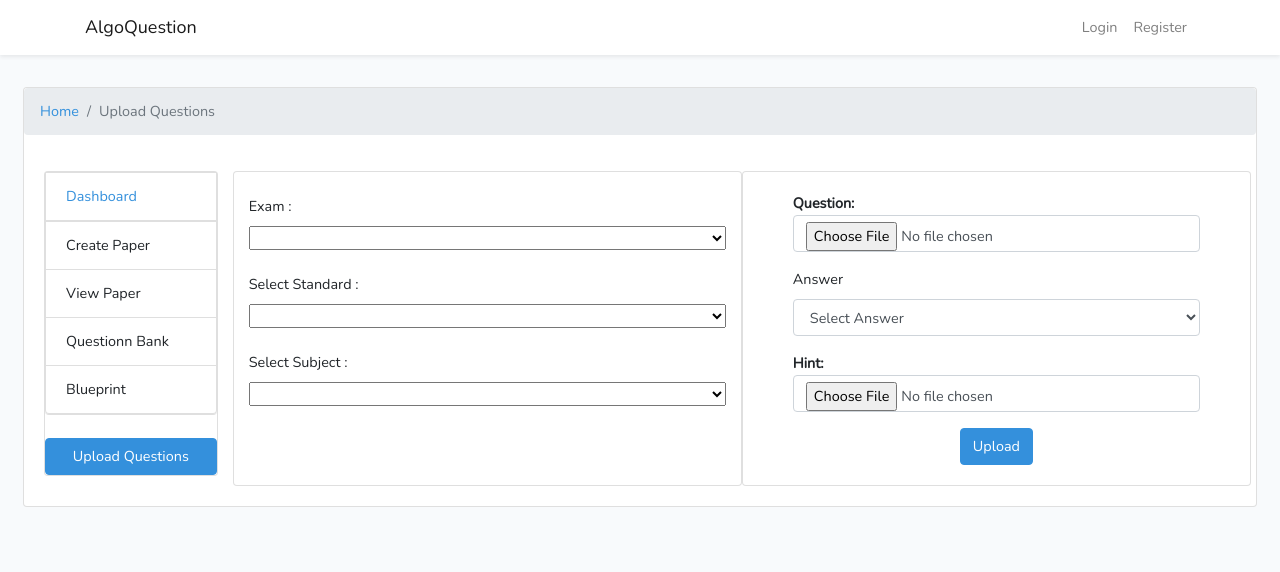
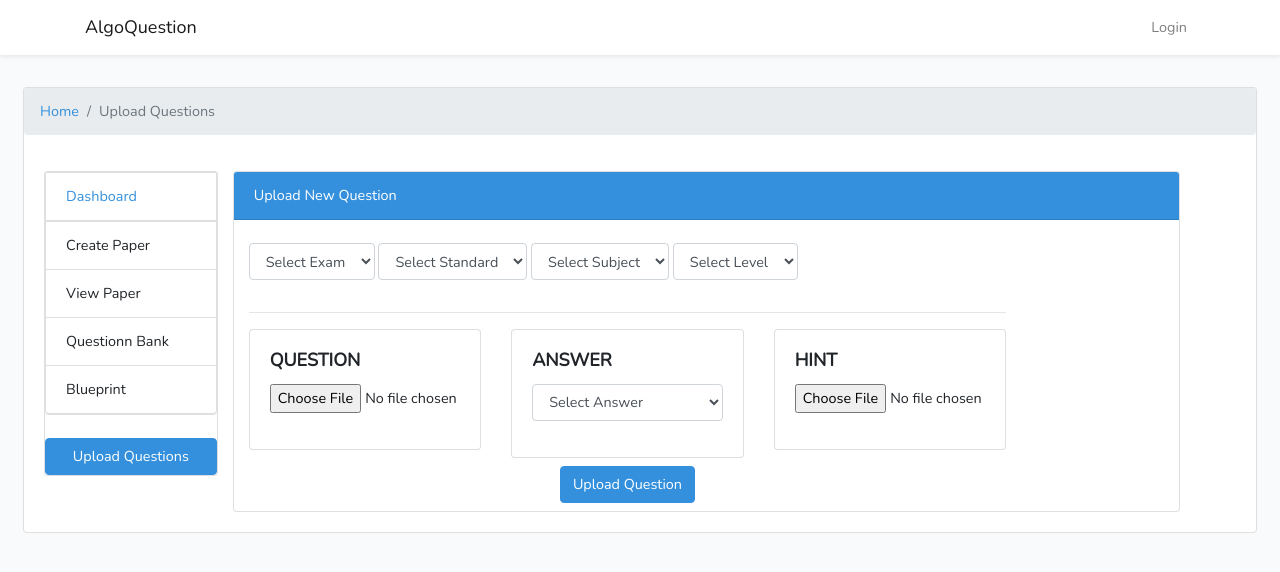
Before and after one commit to yogeshsalve/AlgoQuestion, a Laravel app: page /upload in a window 1280 px wide. Shown: the top 572 px of the page. Run offline with Laravel 8, Linux system fonts and the light colour scheme; style sheets or scripts are compiled from the project's sources.

Commit message:
24 sept 2021

```diff
--- a/resources/views/layouts/app.blade.php
+++ b/resources/views/layouts/app.blade.php
@@ -48,11 +48,11 @@
                                 </li>
                             @endif
 
-                            @if (Route::has('register'))
+                            <!-- @if (Route::has('register'))
                                 <li class="nav-item">
                                     <a class="nav-link" href="{{ route('register') }}">{{ __('Register') }}</a>
                                 </li>
-                            @endif
+                            @endif -->
                         @else
                             <li class="nav-item dropdown">
                                 <a id="navbarDropdown" class="nav-link dropdown-toggle" href="#" role="button" data-toggle="dropdown" aria-haspopup="true" aria-expanded="false" v-pre>
--- a/resources/views/products/create.blade.php
+++ b/resources/views/products/create.blade.php
@@ -1,7 +1,7 @@
 @extends('products.layout')
 
 @section('content')
-<div class="row">
+<!-- <div class="row">
     <div class="col-lg-12 margin-tb">
         <div class="pull-left">
             <h2>Add New Product</h2>
@@ -50,5 +50,5 @@
         </div>
     </div>
 
-</form>
+</form> -->
 @endsection
--- a/resources/views/upload.blade.php
+++ b/resources/views/upload.blade.php
@@ -33,94 +33,11 @@
     <a href="" class="btn btn-primary">Upload Questions</a>
   <!-- </div> -->
 </div></div>
-
-<div class = "col-md-5  card">
-          <!-- first block start -->
-          <br>
-          <label>Exam :</label>
-          <select name="unreal">
-            <option style="display:none"></option>
-            <option>NEET</option>
-            <option>JEE</option>
-            <option>MHT-CET</option>
-          </select>
-          <!-- first block end -->
-
-          <!-- second block start -->
-          <br>
-          <label>Select Standard : </label>
-          <select name="unreal">
-            <option style="display:none"></option>
-            <option>XI</option>
-            <option>XII</option>
-          </select>
-          <!-- second block end -->
-
-          <!-- third block starts -->
-          <br>
-          <label>Select Subject : </label>
-          <select name="unreal">
-            <option style="display:none"></option>
-            <option>XI</option>
-            <option>XII</option>
-          </select>
-          <!-- third block ends -->
-          <br>
-        </div>
-
-
-
-                    <div class = "col-md-5 card">
-
-  <div class="card-body">
-  <!-- <div class="alert alert-danger" role="alert">
-  A simple danger alert—check it out!
-</div> -->
-
-<!-- third card starts -->
-<!-- <div class="card">
-  <div class ="card-body">
-
-  <form>
-
-  <div class="form-group">
-    <label for="exampleFormControlFile1">Question</label>
-    <input type="file"  name= "question" class="form-control-file" id="exampleFormControlFile1">
+<div class ="card">
+<div class="card-header text-white bg-primary">
+    Upload New Question
   </div>
-  <div class="form-group">
-    <label for="exampleFormControlSelect1">Answer</label>
-    <select class="form-control" name="answer" id="exampleFormControlSelect1">
-    <option selected disabled>Select Answer</option>
-      <option>A</option>
-      <option>B</option>
-      <option>C</option>
-      <option>D</option>
-    </select>
-  </div>
-
-  <div class="form-group">
-    <label for="exampleFormControlFile1">Question Hint</label>
-    <input type="file" name="hint" class="form-control-file" id="exampleFormControlFile1">
-  </div>
-  <button type="submit" class="btn btn-primary mb-2">UPLOAD</button>
-</form>
-
-  </div>
-</div>
-</div> -->
-<!-- third card end -->
-
-<!-- <div class="row">
-    <div class="col-lg-12 margin-tb">
-        <div class="pull-left">
-            <h2>Add New Product</h2>
-        </div>
-        <div class="pull-right">
-            <a class="btn btn-primary" href="{{ route('products.index') }}"> Back</a>
-        </div>
-    </div>
-</div> -->
-
+<div class = "col-md-10">
 @if ($errors->any())
     <div class="alert alert-danger">
         <strong>Whoops!</strong> There were some problems with your input.<br><br>
@@ -137,23 +54,126 @@
             <p>{{ $message }}</p>
         </div>
     @endif
+<br>
+<form action="{{ route('products.store') }}" method="POST" enctype="multipart/form-data">
+@csrf
+<div class="row justify-content-between g-3">
+  <div class="col-auto">
+  <div class="btn-group btn-group-inline">
+  <div class="form-group">
+            <!-- <label for="exampleFormControlSelect1">Answer</label> -->
+            <select class="form-control" name="answer" id="exampleFormControlSelect1">
+            <option selected disabled>Select Exam</option>
+            <option>NEET</option>
+            <option>JEE</option>
+            <option>MHT-CET</option>
+            </select>
+          </div>
+</div>
 
-<form action="{{ route('products.store') }}" method="POST" enctype="multipart/form-data">
-    @csrf
+<div class="btn-group btn-group-inline">
+<div class="form-group">
+            <!-- <label for="exampleFormControlSelect1">Answer</label> -->
+            <select class="form-control" name="answer" id="exampleFormControlSelect1">
+            <option selected disabled>Select Standard</option>
+            <option>XI</option>
+            <option>XII</option>
+            </select>
+          </div>
+</div>
 
-     <div class="row">
+<div class="btn-group btn-group-inline">
+          <div class="form-group">
+            <!-- <label for="exampleFormControlSelect1">Answer</label> -->
+            <select class="form-control" name="answer" id="exampleFormControlSelect1">
+            <option selected disabled>Select Subject</option>
+            <option>Easy</option>
+            <option>Hard</option>
+            </select>
+          </div>
+</div>
+
+<div class="btn-group btn-group-inline">
+          <div class="form-group">
+            <!-- <label for="exampleFormControlSelect1">Answer</label> -->
+            <select class="form-control" name="answer" id="exampleFormControlSelect1">
+            <option selected disabled>Select Level</option>
+            <option>Easy</option>
+            <option>Hard</option>
+            </select>
+          </div>
+</div>
+  </div>
+</div>
+<hr>
+<!-- <div class="row"> -->
+<div class="row">
+
+  <div class="col-sm-4">
+    <div class="card">
+      <div class="card-body">
+        <h5 class="card-title"><strong>QUESTION</strong></h5>
+        <div class="form-group">
+                <!-- <strong>Question:</strong> -->
+                <input type="file" name="question" class="form-control-file" placeholder="Upload Question">
+
+            </div>
+      </div>
+    </div>
+  </div>
+  <div class="col-sm-4">
+    <div class="card">
+      <div class="card-body">
+        <h5 class="card-title"><strong>ANSWER</strong></h5>
+        <div class="form-group">
+            <select class="form-control" name="answer" id="exampleFormControlSelect1">
+            <option selected disabled>Select Answer</option>
+            <option>A</option>
+            <option>B</option>
+            <option>C</option>
+            <option>D</option>
+            </select>
+        </div>
+
+
+      </div>
+    </div>
+  </div>
+
+  <div class="col-sm-4">
+    <div class="card">
+      <div class="card-body">
+        <h5 class="card-title"><strong>HINT</strong></h5>
+        <div class="form-group">
+                <!-- <strong>Hint:</strong> -->
+                <input type="file" name="hint" class="form-control-file" placeholder="Hint">
+            </div>
+      </div>
+    </div>
+  </div>
+  <hr>
+
+</div>
+
+<div class= "text-center">
+    <button type="submit" class="btn btn-primary m-2">Upload Question</button>
+    </div>
+
+
+<!-- next -->
+<!-- <div class="row">
         <div class="col-xs-12 col-sm-12 col-md-12">
 
         <div class="col-xs-12 col-sm-12 col-md-12">
             <div class="form-group">
                 <strong>Question:</strong>
-                <input type="file" name="question" class="form-control" placeholder="Upload Question">
+                <input type="file" name="question" class="form-control-file" placeholder="Upload Question">
             </div>
         </div>
 
         <div class="col-xs-12 col-sm-12 col-md-12">
         <div class="form-group">
-            <label for="exampleFormControlSelect1">Answer</label>
+        <strong>Answer:</strong>
             <select class="form-control" name="answer" id="exampleFormControlSelect1">
             <option selected disabled>Select Answer</option>
             <option>A</option>
@@ -164,33 +184,24 @@
         </div>
         </div>
 
-        <!-- <div class="col-xs-12 col-sm-12 col-md-12">
-            <div class="form-group">
-                <strong>Detail:</strong>
-                <textarea class="form-control" style="height:150px" name="detail" placeholder="Detail"></textarea>
-            </div>
-        </div> -->
+
         <div class="col-xs-12 col-sm-12 col-md-12">
             <div class="form-group">
                 <strong>Hint:</strong>
-                <input type="file" name="hint" class="form-control" placeholder="Hint">
+                <input type="file" name="hint" class="form-control-file" placeholder="Hint">
             </div>
         </div>
         <div class="col-xs-12 col-sm-12 col-md-12 text-center">
-                <button type="submit" class="btn btn-primary">Upload</button>
+                <button type="submit" class="btn btn-primary m-2">Upload Question</button>
         </div>
-    </div>
+      </div>
 
+</div> -->
 </form>
 
-
-
-  </div>
-
 </div>
-
-
-
+</div>
+<!-- //----------------------------- -->
 
   </div>
 </div></div>
```
